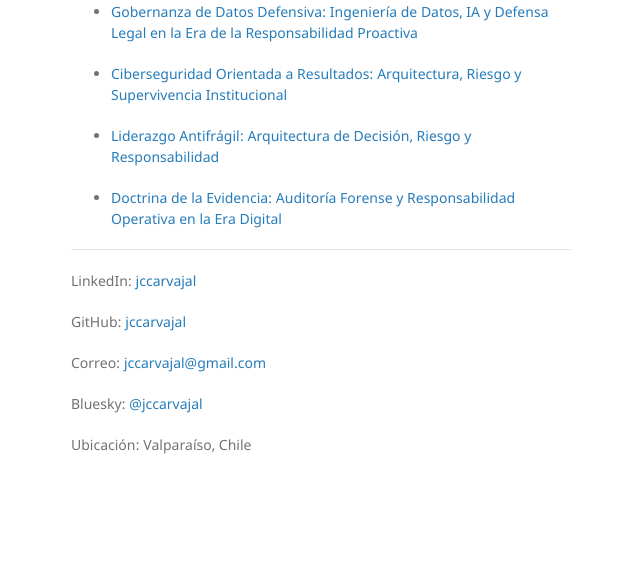
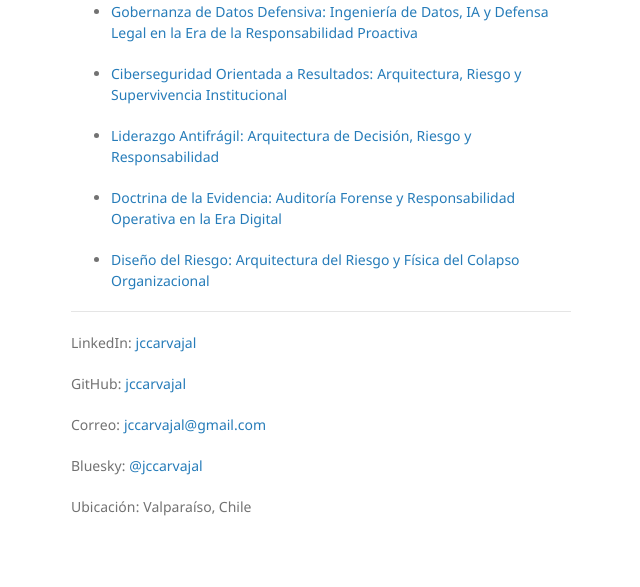
Before and after one commit to jccarvajal/jccarvajal.github.io, a Jekyll site: the page built from index.md, in a window 1280 px wide. Shown: the part 327-914 px from the top of the page, without its empty margins (499-1139 px from the left). Built offline with Jekyll 4.4.1, drawn with Linux system fonts in a browser that asks for light colours; our own code applies the rules of GitHub Pages for plain Markdown files.

Commit message:
Add new link for 'Diseño del Riesgo' section

```diff
--- a/index.md
+++ b/index.md
@@ -22,6 +22,8 @@ Libros publicados (Arquitectura, Riesgo y Decisión):
 
 * [Doctrina de la Evidencia: Auditoría Forense y Responsabilidad Operativa en la Era Digital](https://evidencia.jccarvajal.com)
 
+* [Diseño del Riesgo: Arquitectura del Riesgo y Física del Colapso Organizacional](https://riesgo.jccarvajal.com)
+
 ---
 
 LinkedIn: [jccarvajal](https://www.linkedin.com/in/jccarvajal)
```
